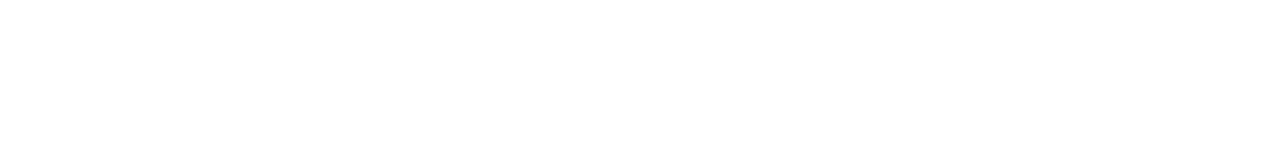
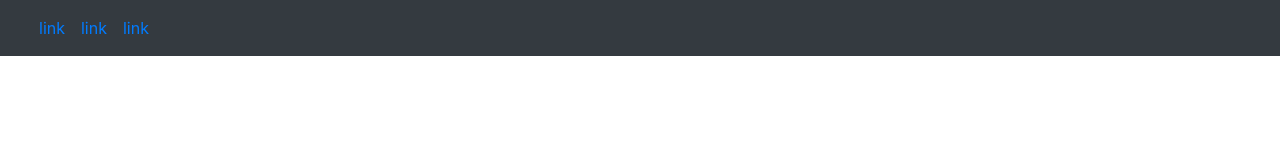
Before and after one commit to ahmed-Alsonaffi/my-website, a plain HTML site: page index.html in a window 1280 px wide. Drawn offline with nearby package versions, Linux system fonts and the light colour scheme.

Commit message:
add navbar

```diff
--- a/index.html
+++ b/index.html
@@ -8,6 +8,20 @@
     <script src="bootstrap/js/bootstrap.bundle.min.js"></script>
 </head>
 <body>
-
+    <nav class="navbar navbar-expand-lg bg-dark">
+        <div class="container-fluid">
+            <ul class="navbar-nav">
+                <li class="nav-item">
+                    <a class="nav-link" href="#">link</a>
+                </li>
+                <li class="nav-item">
+                    <a class="nav-link" href="#">link</a>
+                </li>
+                <li class="nav-item">
+                    <a class="nav-link" href="#">link</a>
+                </li>
+            </ul>
+        </div>
+    </nav>
 </body>
 </html>
```
